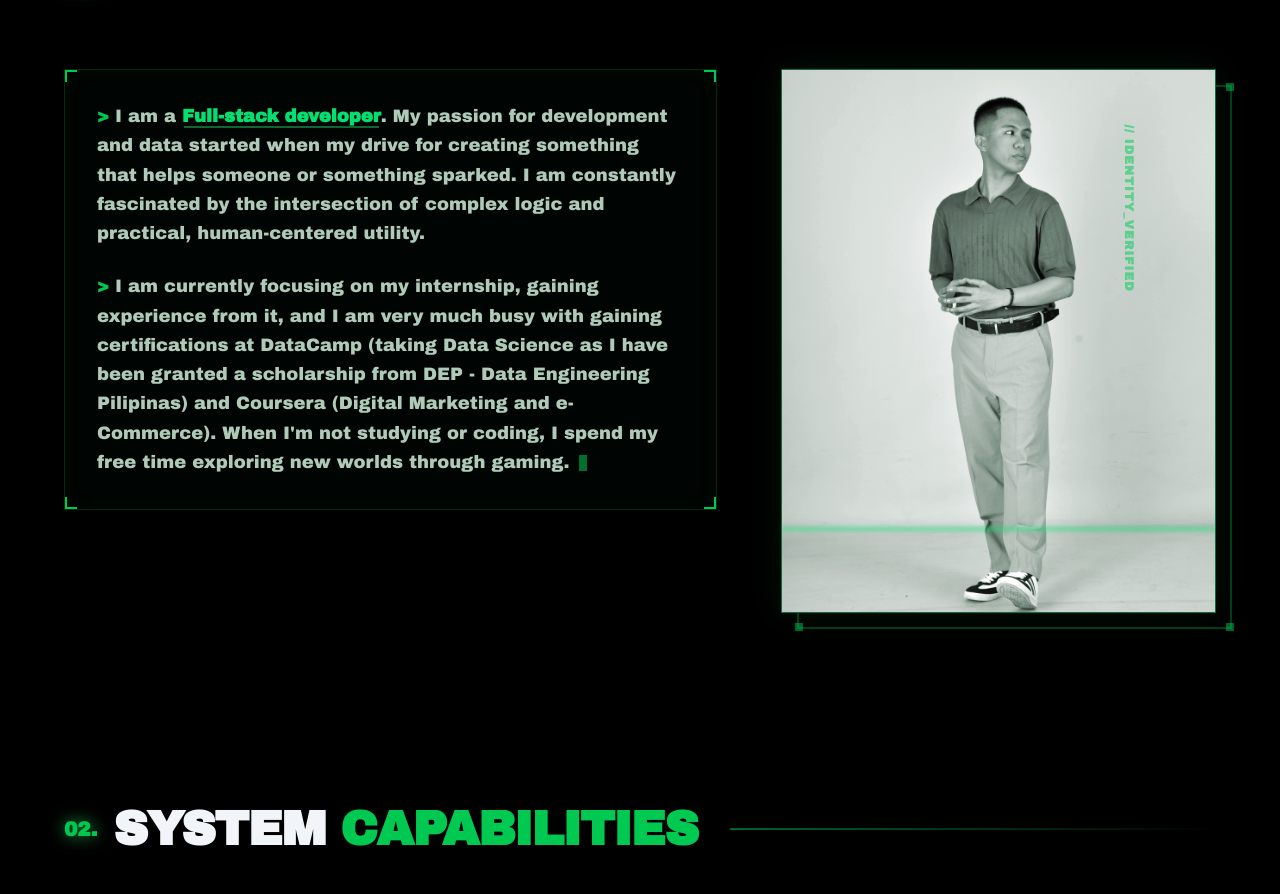
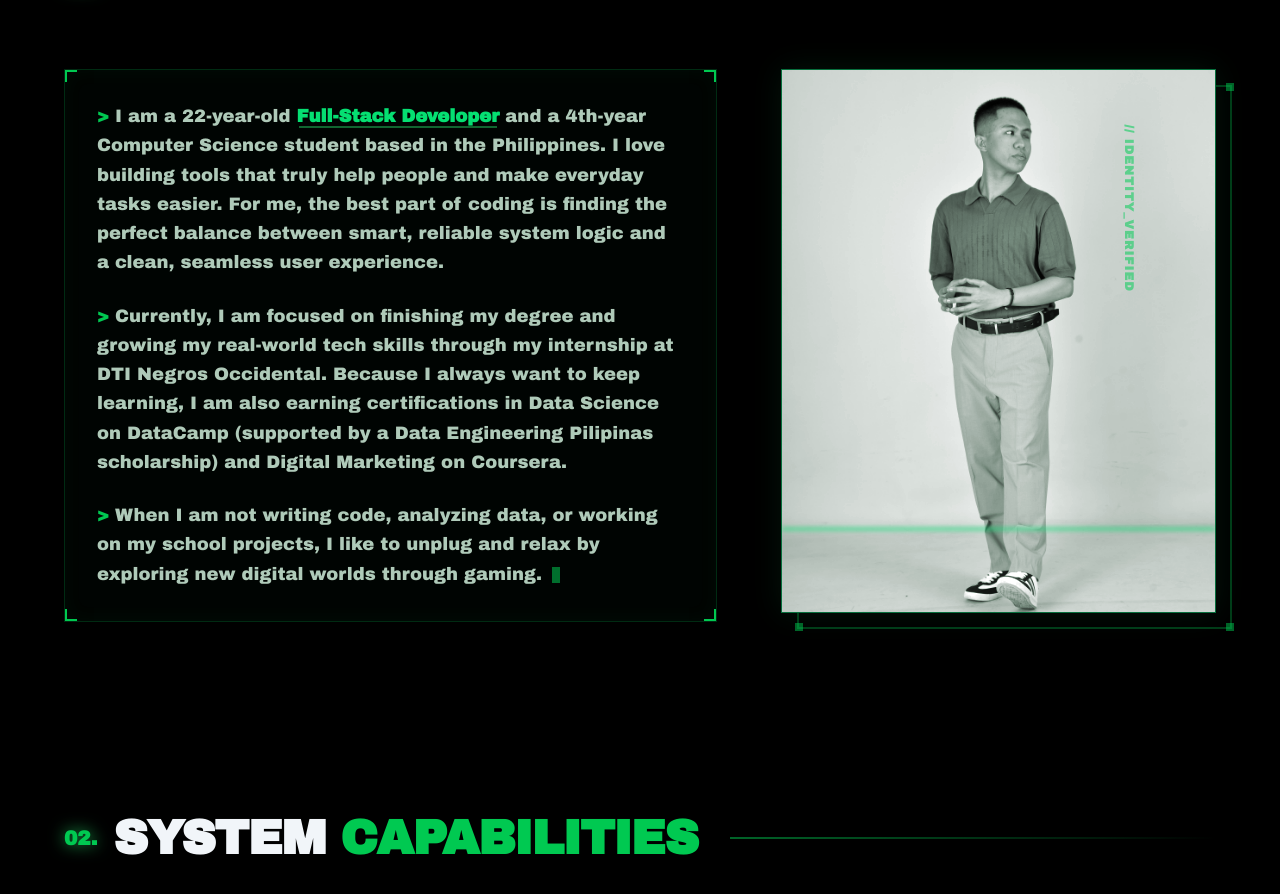
Before and after one commit to kzhynkent/canja.dev, a Next.js app: page / in a window 1280 px wide. Shown: the part 939-1833 px from the top of the page. Built offline with nearby package versions, Linux system fonts and the light colour scheme.

Commit message:
reworked the about me description section

```diff
--- a/src/components/About.tsx
+++ b/src/components/About.tsx
@@ -41,10 +41,13 @@ export default function About() {
 
                         <div className="space-y-6 text-green-100/80 text-lg leading-relaxed">
                             <p>
-                                <span className="text-green-500 font-bold">{'>'}</span> <ScrambleTextOnScroll text="I am a " duration={1500} /><span className="text-green-400 font-bold shadow-[0_4px_0_-2px_rgba(34,197,94,0.5)]"><ScrambleTextOnScroll text="Full-stack developer" duration={2000} /></span><ScrambleTextOnScroll text=". My passion for development and data started when my drive for creating something that helps someone or something sparked. I am constantly fascinated by the intersection of complex logic and practical, human-centered utility." duration={3000} />
+                                <span className="text-green-500 font-bold">{'>'}</span> <ScrambleTextOnScroll text="I am a 22-year-old " duration={1500} /><span className="text-green-400 font-bold shadow-[0_4px_0_-2px_rgba(34,197,94,0.5)]"><ScrambleTextOnScroll text="Full-Stack Developer" duration={2000} /></span><ScrambleTextOnScroll text=" and a 4th-year Computer Science student based in the Philippines. I love building tools that truly help people and make everyday tasks easier. For me, the best part of coding is finding the perfect balance between smart, reliable system logic and a clean, seamless user experience." duration={3000} />
                             </p>
                             <p>
-                                <span className="text-green-500 font-bold">{'>'}</span> <ScrambleTextOnScroll text="I am currently focusing on my internship, gaining experience from it, and I am very much busy with gaining certifications at DataCamp (taking Data Science as I have been granted a scholarship from DEP - Data Engineering Pilipinas) and Coursera (Digital Marketing and e-Commerce). When I'm not studying or coding, I spend my free time exploring new worlds through gaming." duration={4000} /> <span className="inline-block w-2 h-4 bg-green-500 animate-pulse align-middle ml-1"></span>
+                                <span className="text-green-500 font-bold">{'>'}</span> <ScrambleTextOnScroll text="Currently, I am focused on finishing my degree and growing my real-world tech skills through my internship at DTI Negros Occidental. Because I always want to keep learning, I am also earning certifications in Data Science on DataCamp (supported by a Data Engineering Pilipinas scholarship) and Digital Marketing on Coursera." duration={4000} />
+                            </p>
+                            <p>
+                                <span className="text-green-500 font-bold">{'>'}</span> <ScrambleTextOnScroll text="When I am not writing code, analyzing data, or working on my school projects, I like to unplug and relax by exploring new digital worlds through gaming." duration={5000} /> <span className="inline-block w-2 h-4 bg-green-500 animate-pulse align-middle ml-1"></span>
                             </p>
                         </div>
                     </div>
```
